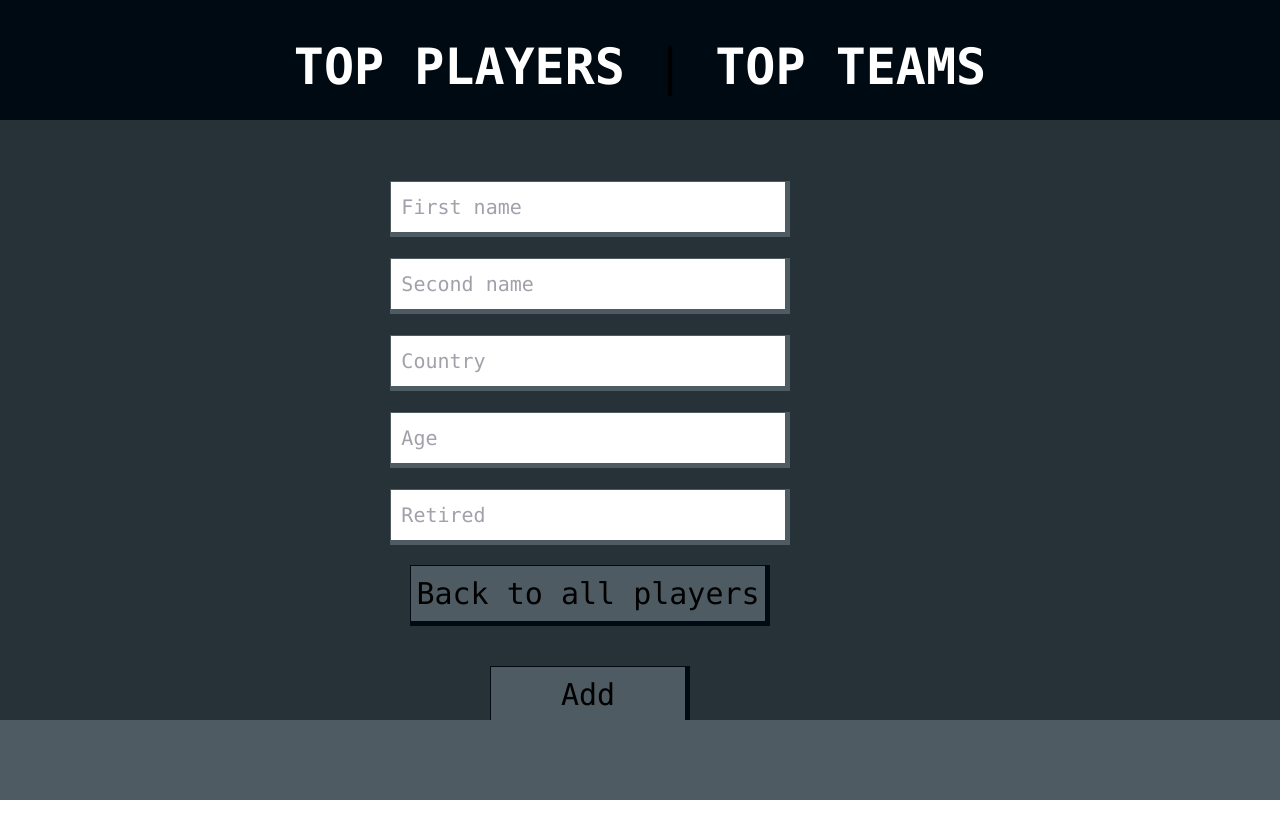
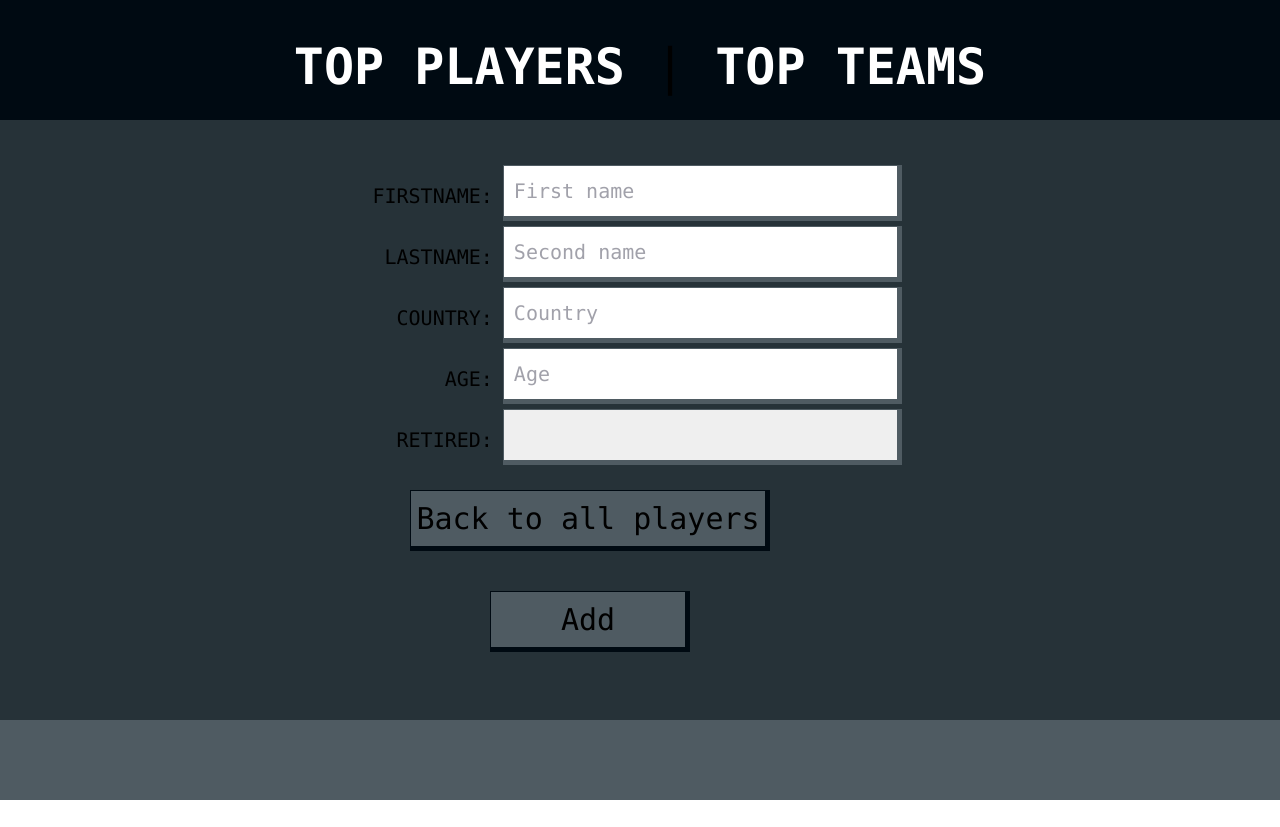
Before and after one commit to Monikaa1909/project3-js, a Vue app: page /addplayer in a window 1280 px wide. After the commit the page ends 800 px from the top, so only its background shows below. Built offline with nearby package versions, Linux system fonts and the light colour scheme; data requests are answered from the project's data file.

Commit message:
Add goals, age and matches as integer, add <option> to AddPlayer/AddClub

```diff
--- a/db.json
+++ b/db.json
@@ -4,23 +4,23 @@
       "firstName": "Robert",
       "lastName": "Lewandowski",
       "country": "Poland",
-      "age": "31",
-      "retired": false,
+      "age": 31,
+      "retired": true,
       "id": 1
     },
     {
       "firstName": "Zinedine",
       "lastName": "Zidanee",
       "country": "USA",
-      "age": "46",
-      "retired": false,
+      "age": 46,
+      "retired": true,
       "id": 2
     },
     {
       "firstName": "Paulo",
       "lastName": "Sousa",
       "country": "Poland",
-      "age": "60",
+      "age": 60,
       "retired": false,
       "id": 3
     },
@@ -28,7 +28,7 @@
       "firstName": "AAA",
       "lastName": "aaa",
       "country": "Poland",
-      "age": "31",
+      "age": 31,
       "retired": false,
       "id": 4
     },
@@ -44,7 +44,7 @@
       "firstName": "ccc",
       "lastName": "Sousa",
       "country": "Poland",
-      "age": "60",
+      "age": 60,
       "retired": false,
       "id": 6
     },
@@ -119,6 +119,22 @@
       "age": "60",
       "retired": false,
       "id": 15
+    },
+    {
+      "firstName": "ZT",
+      "lastName": "P",
+      "country": "POLAND",
+      "age": 32,
+      "retired": true,
+      "id": 16
+    },
+    {
+      "firstName": "Zlatan",
+      "lastName": "Imbra",
+      "country": "Szwecja",
+      "age": 39,
+      "retired": false,
+      "id": 17
     }
   ],
   "clubs": [
@@ -156,6 +172,15 @@
       "currentCoach": "xsx",
       "founded": "1000",
       "ground": "dewc",
+      "championsLeagueWinner": true
+    },
+    {
+      "id": 4,
+      "name": "Manchester United",
+      "league": "Premier League",
+      "currentCoach": "Ralf Rangnick",
+      "founded": "1878",
+      "ground": "Old Trafford",
       "championsLeagueWinner": true
     }
   ],
@@ -207,6 +232,38 @@
       "matches": "2",
       "goals": "2",
       "id": 5
+    },
+    {
+      "playerId": 1,
+      "clubId": 2,
+      "years": "32",
+      "matches": 321,
+      "goals": 321,
+      "id": 6
+    },
+    {
+      "playerId": 1,
+      "clubId": 1,
+      "years": "321",
+      "matches": 321,
+      "goals": 321,
+      "id": 7
+    },
+    {
+      "playerId": 1,
+      "clubId": 2,
+      "years": "333",
+      "matches": 333,
+      "goals": 321,
+      "id": 8
+    },
+    {
+      "playerId": 2,
+      "clubId": 2,
+      "years": "2011-2038",
+      "matches": 33,
+      "goals": 45,
+      "id": 9
     }
   ]
 }
--- a/src/views/AddClub.vue
+++ b/src/views/AddClub.vue
@@ -1,42 +1,60 @@
 <template>
   <div>
     <form @submit.prevent="addClub($router)">
+      <div class="editfield flex-row">
+        <label class="editlabel">Name:</label>
         <input
             type="text" required
             v-model="name"
             aria-label="Name"
             placeholder="Name"
         />
+      </div>
+      <div class="editfield flex-row">
+        <label>League:</label>
         <input
             type="text" required
             v-model="league"
             aria-label="League"
             placeholder="League"
         />
+      </div>
+      <div class="editfield flex-row">
+        <label >Founded:</label>
         <input
             type="text" required
             v-model="founded"
             aria-label="Founded"
             placeholder="Founded"
         />
+      </div>
+      <div class="editfield flex-row">
+        <label >Current coach:</label>
         <input
             type="text" required
             v-model="currentCoach"
             aria-label="Current Coach"
             placeholder="Current Coach"
         />
-      <input
-          type="text" required
+      </div>
+      <div class="editfield flex-row">
+        <label>Is champions league winner?</label>
+        <select
+            class="appearance-none"
             v-model="championsLeagueWinner"
             aria-label="Is champions league winner?"
-          placeholder="Is champions league winner?"
-      />
+            placeholder="Is champions league winner?">
+          <option v-for="bool in bools" v-bind:key=bool :value="bool">{{bool}}</option>
+        </select>
+      </div>
+      <div class="editfield flex-row">
+        <label >Ground:</label>
         <input
-          type="text" required
             v-model="ground"
             aria-label="Ground"
             placeholder="Ground"
         />
+      </div>
 
       <div class="flex-row">
         <div class="w-1/5"></div>
@@ -65,7 +83,8 @@ export default {
       currentCoach: "",
       founded: null,
       championsLeagueWinner: null,
-      ground: null
+      ground: null,
+      bools:  ['No', 'Yes']
     };
   },
 
--- a/src/views/AddContract.vue
+++ b/src/views/AddContract.vue
@@ -107,8 +107,8 @@ export default {
           playerId: this.playerId,
           clubId: this.selectedIndex,
           years: this.years,
-          matches: this.matches,
-          goals: this.goals,
+          matches: parseInt(this.matches),
+          goals: parseInt(this.goals),
         })]);
 
         await router.push({path: `/playerdetail/${this.playerId}`});
--- a/src/views/AddPlayer.vue
+++ b/src/views/AddPlayer.vue
@@ -2,36 +2,56 @@
   <div>
     <div class="h-5"></div>
     <form @submit.prevent="addPlayer($router)">
+      <div class="editfield flex-row">
+        <label class="editlabel">Firstname:</label>
         <input
             type="text" required
             v-model="firstName"
             aria-label="First name"
             placeholder="First name"
         />
+      </div>
+
+      <div class="editfield flex-row">
+        <label class="editlabel">Lastname:</label>
         <input
             type="text" required
             v-model="lastName"
             aria-label="Second name"
             placeholder="Second name"
         />
+      </div>
+
+      <div class="editfield flex-row">
+        <label class="editlabel">Country:</label>
         <input
             type="text" required
             v-model="country"
             aria-label="Country"
             placeholder="Country"
         />
+      </div>
+
+      <div class="editfield flex-row">
+        <label class="editlabel">Age:</label>
         <input
             type="text" required
             v-model="age"
             aria-label="Age"
             placeholder="Age"
         />
-      <input
-          type="text" required
+      </div>
+
+      <div class="editfield flex-row">
+        <label class="editlabel">Retired:</label>
+        <select
+            class="appearance-none"
             v-model="retired"
             aria-label="Retired"
-          placeholder="Retired"
-      />
+            placeholder="Retired">
+          <option v-for="bool in bools" v-bind:key=bool :value="bool">{{bool}}</option>
+        </select>
+      </div>
 
       <div class="flex-row">
         <div class="w-1/5"></div>
@@ -58,7 +78,8 @@ export default {
       lastName: "",
       country: null,
       age: null,
-      retired: null
+      retired: null,
+      bools: ['No', 'Yes']
     };
   },
 
@@ -79,8 +100,8 @@ export default {
             firstName: this.firstName,
             lastName: this.lastName,
             country: this.country,
-            age: this.age,
-            retired: this.retired === null ? this.retired = false : this.retired === "true"
+            age: parseInt(this.age),
+            retired: this.retired === "No" ? this.retired = false : this.retired = true
           })]);
 
           this.players = [...this.players, res.data];
--- a/src/views/EditPlayer.vue
+++ b/src/views/EditPlayer.vue
@@ -104,7 +104,7 @@ export default {
             firstName: this.firstName,
             lastName: this.lastName,
             country: this.country,
-            age: this.age,
+            age: parseInt(this.age),
             retired: this.retired === "No" ? this.retired = false : this.retired = true
           })]);
 
--- /dev/null
+++ b/src/views/PlayerDetailToEdit.vue
@@ -0,0 +1,13 @@
+<template>
+  <div></div>
+</template>
+
+<script>
+export default {
+  name: "PlayerDetailToEdit"
+}
+</script>
+
+<style scoped>
+
+</style>
--- a/src/views/PlayersListToEdit.vue
+++ b/src/views/PlayersListToEdit.vue
@@ -112,6 +112,7 @@ export default {
           default:
             break;
         }
+
         const res = await axios.get(url);
         this.players = res.data;
         this.pages = Math.ceil(this.players.length / 6);
```
Lines whose indentation alone changed are shown as unchanged.
